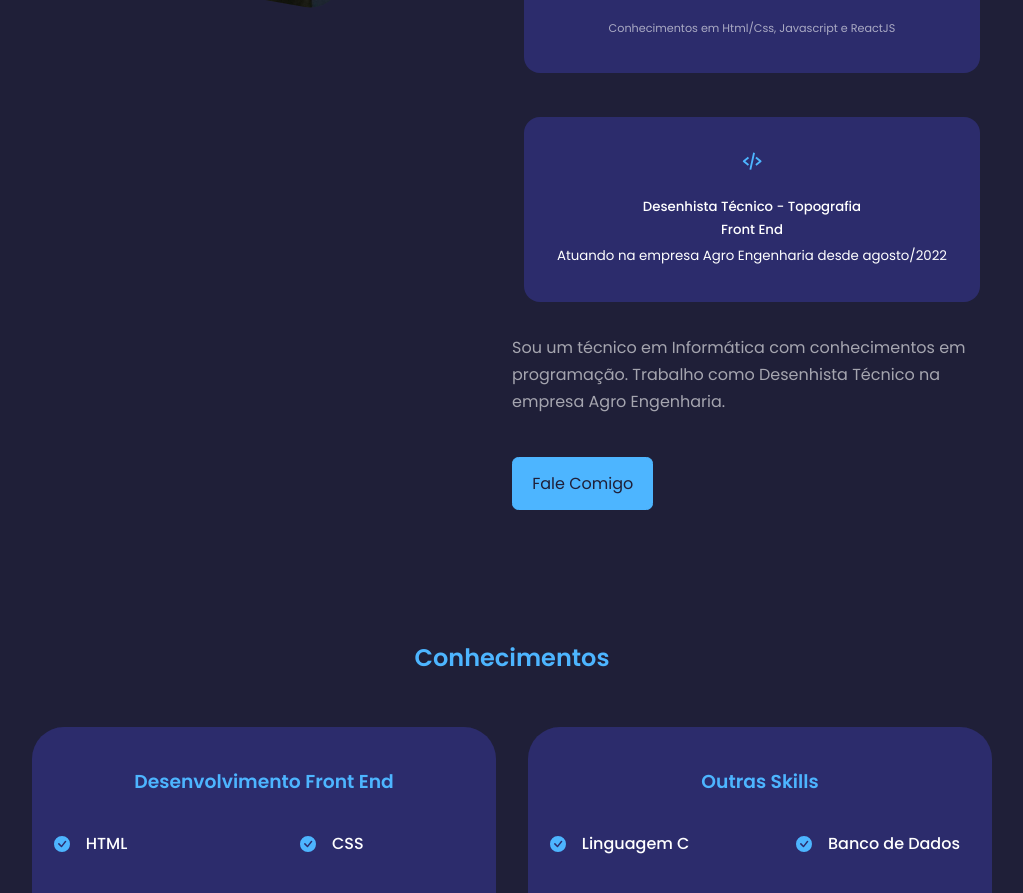
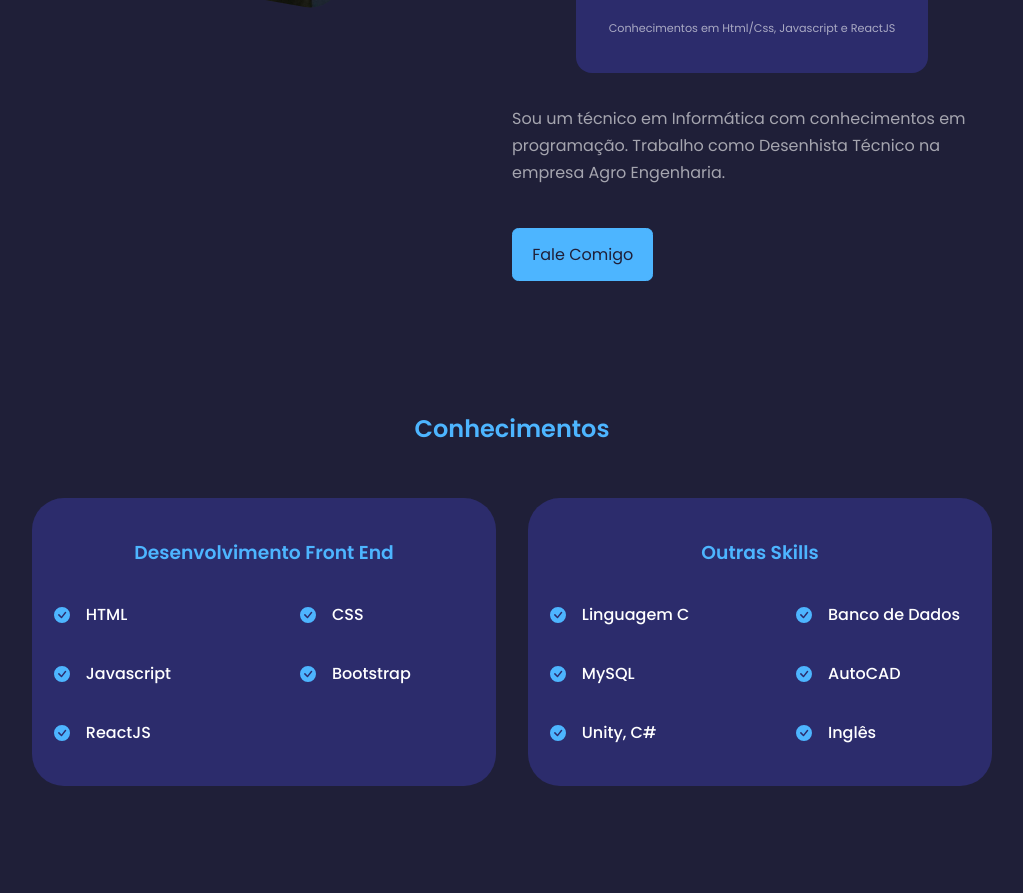
Before and after one commit to GPS33/portifolio, a React (Create React App) app: page / in a window 1280 px wide. Shown: the part 1439-2332 px from the top of the page, without its empty margins (128-1151 px from the left). Built offline with nearby package versions, Linux system fonts and the light colour scheme.

Commit message:
Update Sobre.jsx

```diff
--- a/src/components/sobre/Sobre.jsx
+++ b/src/components/sobre/Sobre.jsx
@@ -30,11 +30,7 @@ const Sobre = () => {
               <h5>Programador <br></br>Front End</h5>
               <small>Conhecimentos em Html/Css, Javascript e ReactJS</small>
             </article>
-            <article className='sobre__cardcentro'>
-              <BiCodeAlt className="sobre__icone"/>
-              <h5>Desenhista Técnico - Topografia<br></br>Front End</h5>
-              <small>Atuando na empresa Agro Engenharia desde agosto/2022</small>
-            </article>
+
 
 
           </div>
```
